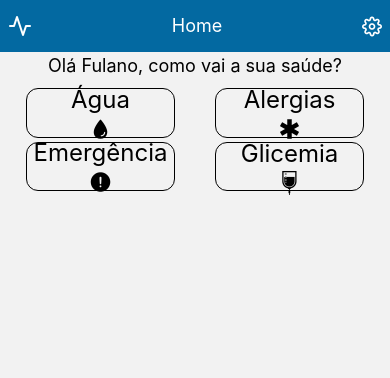
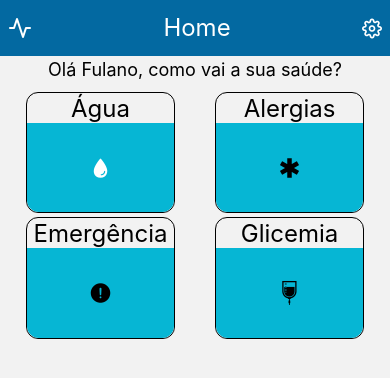
Before and after one commit to SamuMeneDev/cuidaFacil, a React Native app: screen / in a window 390 px wide. Shown: the top 378 px of the page. Built offline with nearby package versions, Linux system fonts and the light colour scheme.

Commit message:
Repensando layout dos cards

```diff
--- a/src/components/Navbar.tsx
+++ b/src/components/Navbar.tsx
@@ -12,7 +12,7 @@ export default function Navbar({...props}: NavbarProps) {
             <Pressable>
                 <Feather name="activity" size={24} color={"white"}  />
             </Pressable>
-            <Text className={`${props.textStyles} text-lg text-white`}>{props.pageName}</Text>
+            <Text className={`${props.textStyles} text-2xl text-white`}>{props.pageName}</Text>
             <Pressable>
                 <Feather name="settings" size={20} color={"white"} />
             </Pressable>
--- a/src/components/buttons/CardOption.tsx
+++ b/src/components/buttons/CardOption.tsx
@@ -30,10 +30,14 @@ export default function CardOption({boxStyles, size=24, color="black", textStyle
     }
 
     return (
-        <Pressable {...props} className={`${boxStyles} w-[40%] h-[40%] justify-center items-center border rounded-xl`} >
-            <Text className={`${textStyles}`}>{props.cardName}</Text>
+        <Pressable {...props} className={`${boxStyles} aspect-square w-[40%] h-[40%] items-center border rounded-xl`} >
+            <View className=" w-full h-[25%] items-center rounded-t-xl">
+                <Text className={`${textStyles}`}>{props.cardName}</Text>
+            </View>
             {/* RENDERIZAÇÃO DO ÍCONE */}
-            {handleIcon(props.type, props.name, color, size)}
+            <View className="bg-cyan-500 h-[75%] items-center justify-center w-full rounded-b-xl">
+                {handleIcon(props.type, props.name, color, size)}
+            </View>
         </Pressable>
     )
 }
--- a/src/pages/Home/Home.tsx
+++ b/src/pages/Home/Home.tsx
@@ -12,7 +12,7 @@ export default function Home() {
             </View>
             {/* "GRID" COM OS ÍCONES */}
             <View className="p-2 flex-row gap-1 justify-around flex-wrap">
-                <CardOption cardName="Água" type="ionicons" name="water" />
+                <CardOption color={"white"} cardName="Água" type="ionicons" name="water" />
                 <CardOption cardName="Alergias" type="ionicons" name="medical-sharp" />
                 <CardOption cardName="Emergência" type="ionicons" name="alert-circle" />
                 <CardOption cardName="Glicemia" type="fontisto" name="blood" />
```
